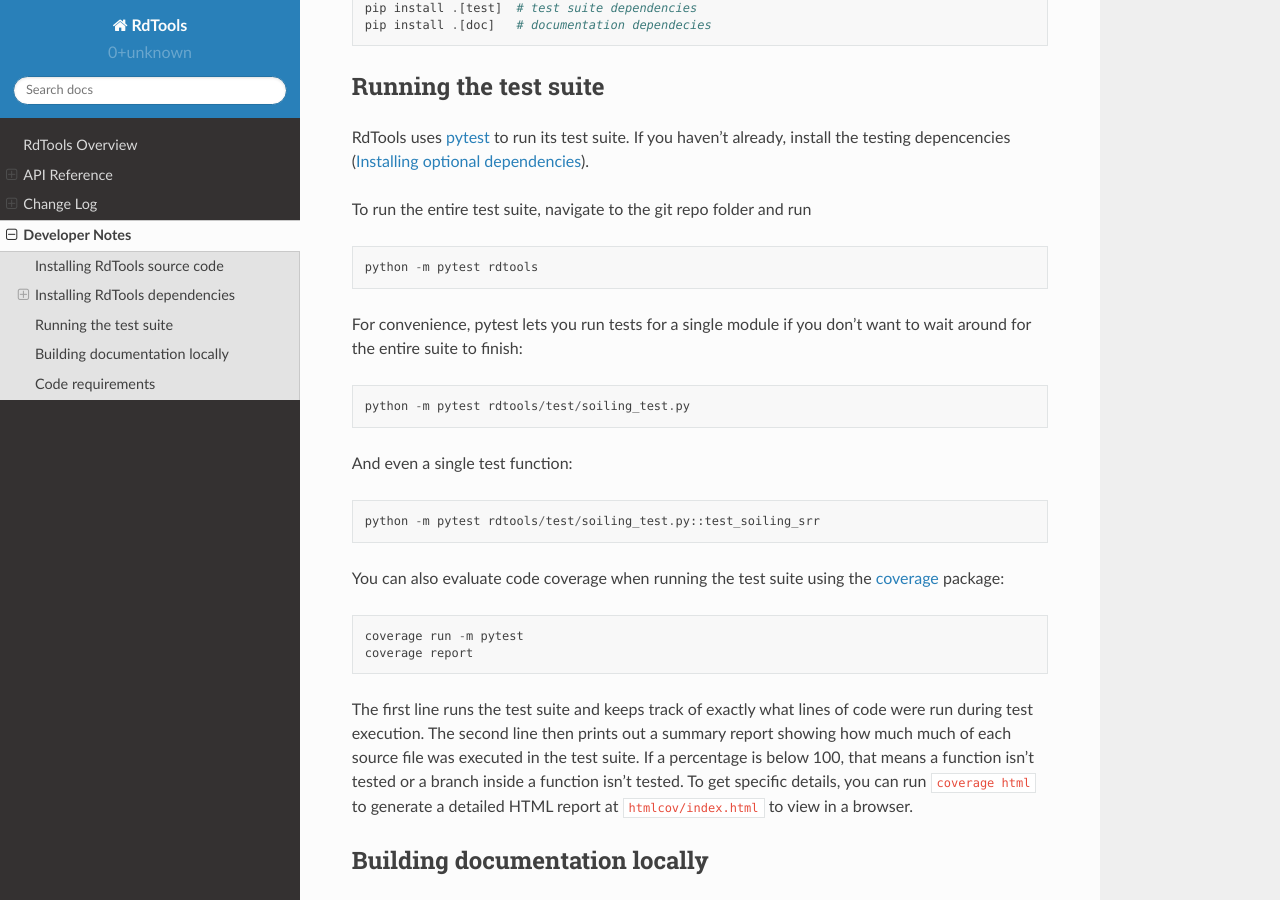
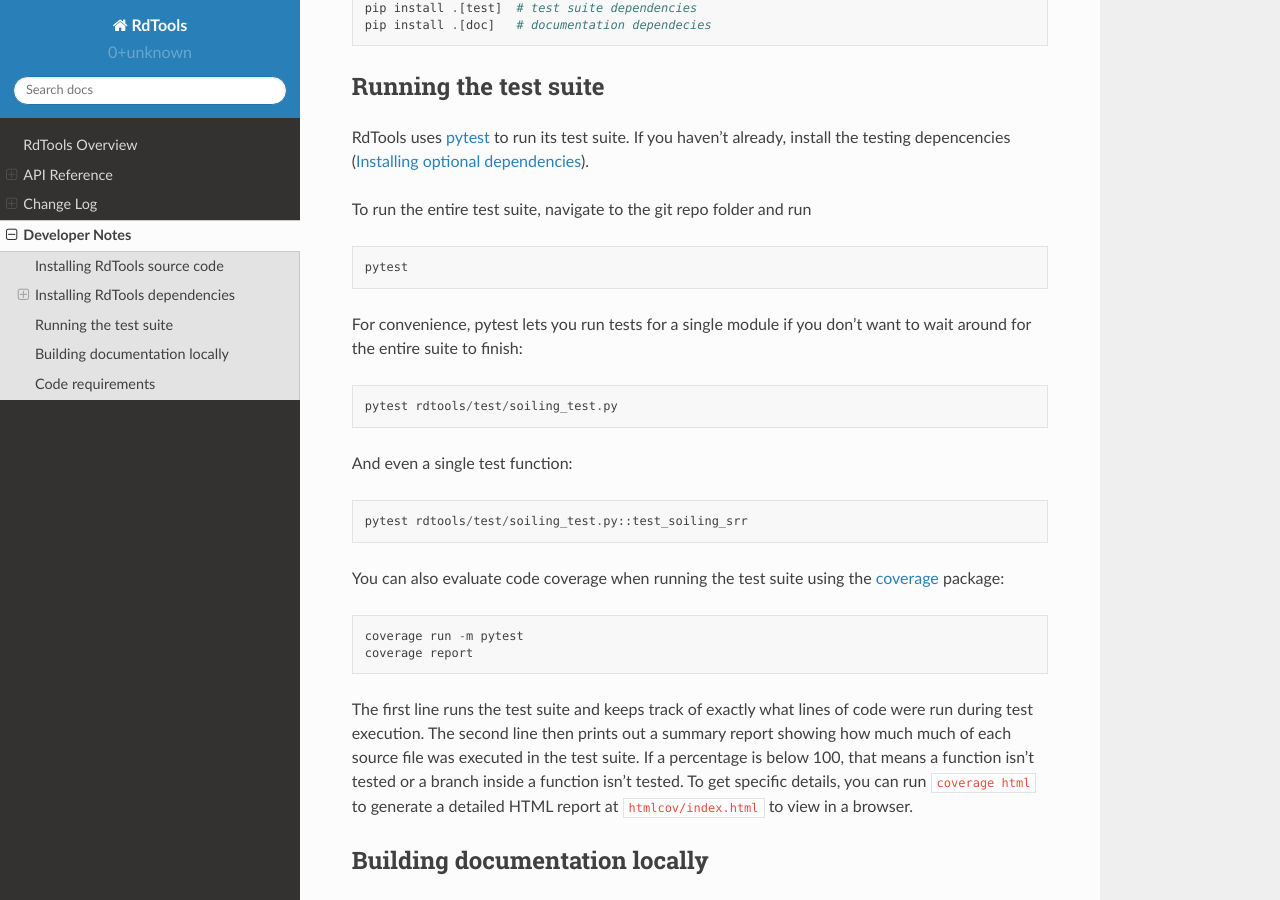
Before and after one commit to NREL/rdtools, a Sphinx documentation site: the page built from docs/sphinx/source/developer_notes.rst, in a window 1280 px wide and 900 px high, scrolled down 1417 px. Built offline with Sphinx 7.4.7 and the Read the Docs theme 2.0.0, drawn with Linux system fonts in a browser that asks for light colours; pages that are not in the unit, such as notebooks, are missing from menus.

Commit message:
simplify pytest instructions

```diff
--- a/docs/sphinx/source/developer_notes.rst
+++ b/docs/sphinx/source/developer_notes.rst
@@ -85,20 +85,20 @@
 
 ::
 
-    python -m pytest rdtools
+    pytest
 
 For convenience, pytest lets you run tests for a single module if you don't
 want to wait around for the entire suite to finish:
 
 ::
 
-    python -m pytest rdtools/test/soiling_test.py
+    pytest rdtools/test/soiling_test.py
 
 And even a single test function:
 
 ::
 
-    python -m pytest rdtools/test/soiling_test.py::test_soiling_srr
+    pytest rdtools/test/soiling_test.py::test_soiling_srr
 
 You can also evaluate code coverage when running the test suite using the
 `coverage <https://coverage.readthedocs.io>`_ package:
```
